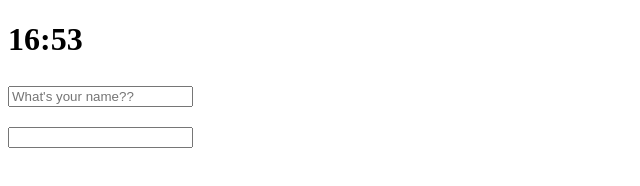
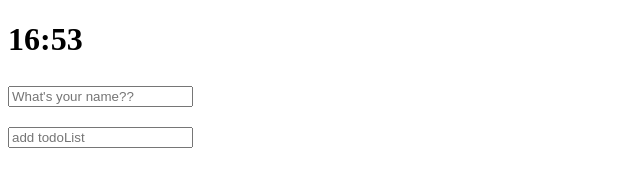
Before and after one commit to 6heehan/momonton, a plain HTML site: page index.html in a window 1280 px wide. Shown: the full height of the page, 0-640 px from the left. Drawn offline with Linux system fonts and the light colour scheme.

Commit message:
Update index.html

```diff
--- a/index.html
+++ b/index.html
@@ -9,7 +9,7 @@
     <h1 class="time-js"></h1>
     <h2 class="name-js"></h2>
     <form class="todo-js">
-      <input class="todo-input" type="text" palceholder="add todoList"/>
+      <input class="todo-input" type="text" placeholder="add todoList"/>
     </form>
     <ul class="todo-list"></ul>
     <script src="src/time.js"></script>
```
